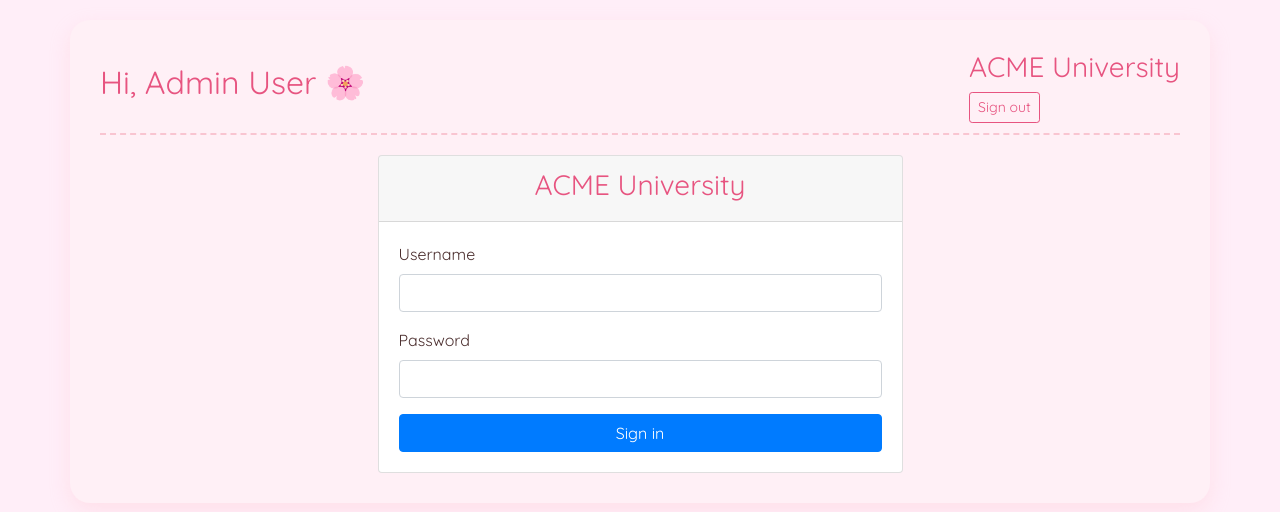
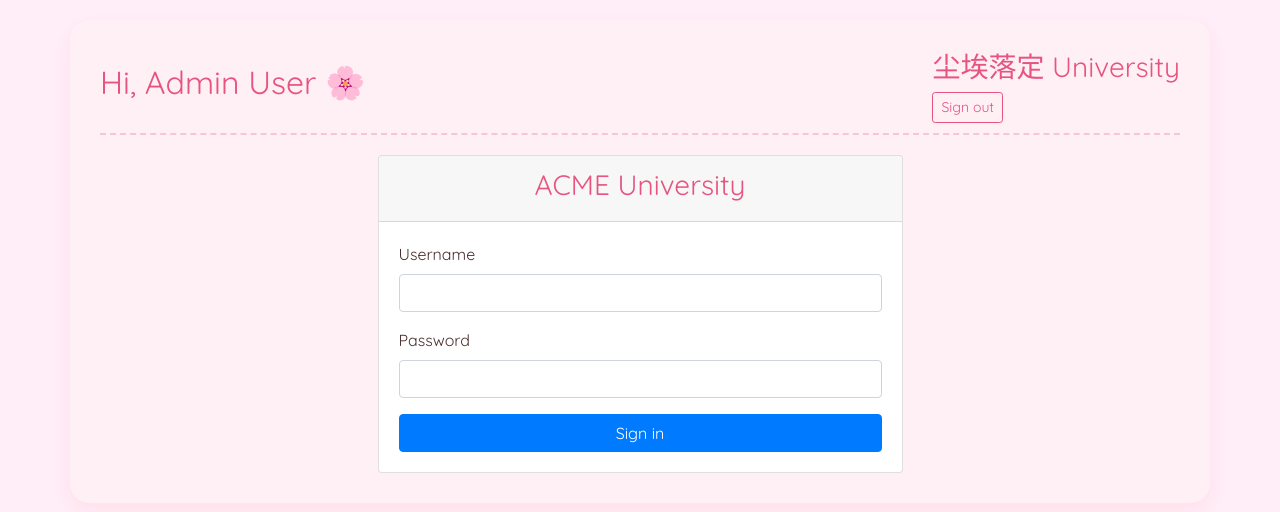
Before and after one commit to addychen2/cse108lab8, a Flask app: page /login in a window 1280 px wide. Shown: the top 512 px of the page. Run offline with Flask 3, Linux system fonts and the light colour scheme; a user stored in the database is signed in; some libraries are stand-ins or nearby versions.

Commit message:
Update layout.html

```diff
--- a/Lab8/templates/layout.html
+++ b/Lab8/templates/layout.html
@@ -3,7 +3,7 @@
 <head>
     <meta charset="UTF-8">
     <meta name="viewport" content="width=device-width, initial-scale=1.0">
-    <title>ACME University</title>
+    <title>尘埃落定 University</title>
     <link href="https://fonts.googleapis.com/css2?family=Quicksand:wght@400;600&display=swap" rel="stylesheet">
     <link rel="stylesheet" href="https://stackpath.bootstrapcdn.com/bootstrap/4.5.2/css/bootstrap.min.css">
     <style>
@@ -70,7 +70,7 @@
         <div class="header">
             <h2>Hi, {{ current_user.name }} 🌸</h2>
             <div>
-                <h3>ACME University</h3>
+                <h3>尘埃落定 University</h3>
                 <a href="{{ url_for('auth.logout') }}" class="btn btn-sm btn-outline-secondary">Sign out</a>
             </div>
         </div>
```
